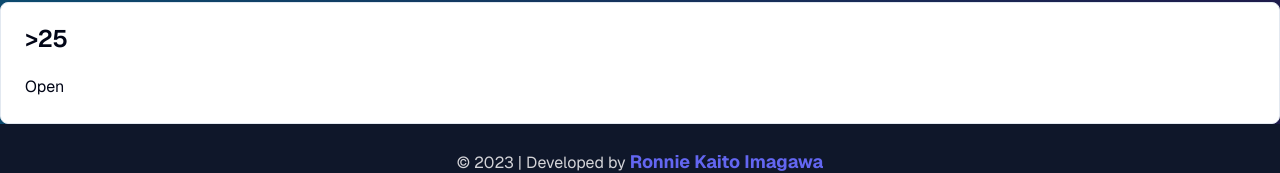
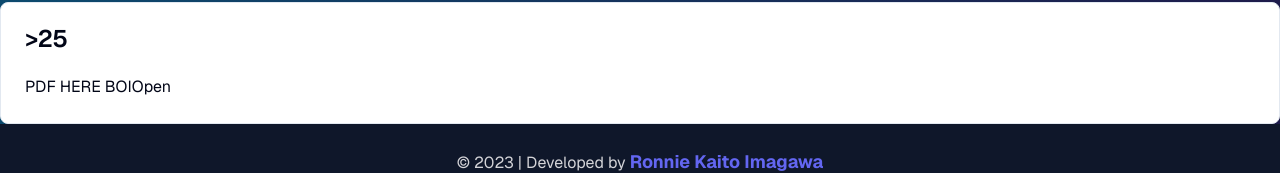
Before and after one commit to ronnieima/usaf-pt-calculator, a Next.js app: page /charts in a window 1280 px wide. Shown: the part 902-1075 px from the top of the page. Built offline with nearby package versions, Linux system fonts and the light colour scheme; what tailwindcss-animated would draw is missing.

Commit message:
try link

```diff
--- a/app/charts/page.tsx
+++ b/app/charts/page.tsx
@@ -16,6 +16,7 @@ import {
   CardHeader,
   CardTitle,
 } from "../_components/ui/(shadcn)/card";
+import Link from "next/link";
 
 const ChartsPage = () => {
   return (
@@ -26,15 +27,16 @@ const ChartsPage = () => {
           <CardTitle>&gt;25</CardTitle>
         </CardHeader>
         <CardContent>
+          <Link
+            href="https://hnnyotwjhikrytqynjyk.supabase.co/storage/v1/object/public/usafptcalculator/scorechart_male_lt25.pdf"
+            target="_blank"
+          >
+            PDF HERE BOI
+          </Link>
           <Dialog>
             {/* todo: add this pdf in a dialog */}
             <DialogTrigger>Open</DialogTrigger>
-            <DialogContent className="min-w-none  min-h-[40rem] ">
-              <iframe
-                src="https://hnnyotwjhikrytqynjyk.supabase.co/storage/v1/object/public/usafptcalculator/scorechart_male_lt25.pdf"
-                className="h-full w-full py-2"
-              ></iframe>
-            </DialogContent>
+            <DialogContent className="min-w-none  min-h-[40rem] "></DialogContent>
           </Dialog>
         </CardContent>
       </Card>
```
